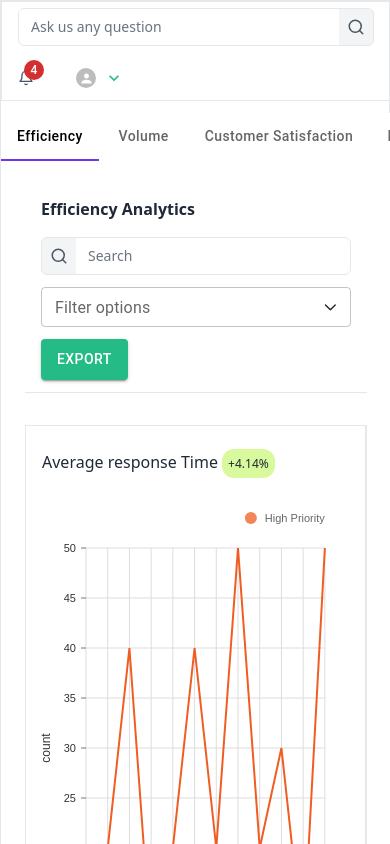
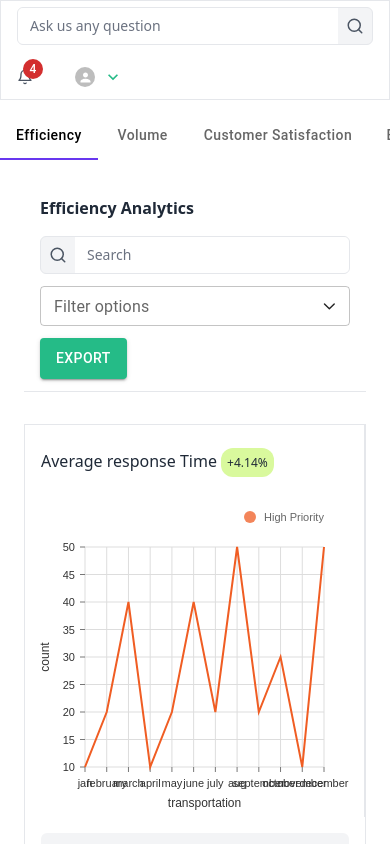
Before and after one commit to samwizzy/metacare-charts, a React (Create React App) app: page / in a window 390 px wide. Shown: the top 844 px of the page. Built offline with nearby package versions, Linux system fonts and the light colour scheme.

Commit message:
add responsiveness to chart height

```diff
--- a/src/app/components/MuiTabs.tsx
+++ b/src/app/components/MuiTabs.tsx
@@ -26,11 +26,13 @@ export default function MuiTabs(props: TabsProps) {
   const { children, links, value, handleChange } = props;
 
   return (
-    <Box sx={{ bgcolor: "background.paper" }}>
+    <Box sx={{ bgcolor: "background.paper", maxWidth: { xs: "100%" } }}>
       <AppBar position="static" elevation={0} color="transparent">
         <Tabs
           value={value}
           onChange={handleChange}
+          variant="scrollable"
+          scrollButtons
           indicatorColor="secondary"
           textColor="inherit"
           aria-label="full width tabs example"
--- a/src/app/layouts/index.tsx
+++ b/src/app/layouts/index.tsx
@@ -5,7 +5,7 @@ import AppBar from "src/app/layouts/AppBar";
 
 function Layout() {
   return (
-    <div className="flex border">
+    <div className="flex">
       <Sidebar />
 
       <main className="flex-1">
--- a/src/app/views/home/Home.tsx
+++ b/src/app/views/home/Home.tsx
@@ -3,6 +3,7 @@ import AdapterDateFns from "@mui/lab/AdapterDateFns";
 import LocalizationProvider from "@mui/lab/LocalizationProvider";
 import DatePicker from "@mui/lab/DatePicker";
 import TextField from "@mui/material/TextField";
+import Box from "@mui/material/Box";
 import SearchBar from "./components/SearchBar";
 import LineChart from "src/app/components/LineChart";
 import { TimeCard } from "src/app/components";
@@ -49,9 +50,12 @@ function Home() {
                 </LocalizationProvider>
               </div>
 
-              <div className="w-full h-96" style={{ height: 500 }}>
+              <Box
+                className="w-full sm:h-96 h-full"
+                sx={{ height: { xs: 320, md: 480 } }}
+              >
                 <LineChart data={chart.data} />
-              </div>
+              </Box>
             </div>
 
             <div className="flex flex-col space-y-4 md:col-span-4 col-span-12 p-4">
--- a/src/app/views/home/components/SearchBar.tsx
+++ b/src/app/views/home/components/SearchBar.tsx
@@ -13,7 +13,7 @@ function SearchBar() {
 
       <div>
         <form className="sm:flex block items-center sm:space-x-4">
-          <div className="flex border sm:w-80 w-full rounded-md overflow-hidden bg-gray-100 sm:mb-0 mb-3">
+          <div className="flex border sm:w-80 w-full w-full rounded-md overflow-hidden bg-gray-100 sm:mb-0 mb-3">
             <button className="bg-transparent border-0 px-2">
               <FiSearch size={18} className="text-gray-600" />
             </button>
```
Also changed, not shown: src/app/components/LineChart.jsx (+1 -6 lines).
